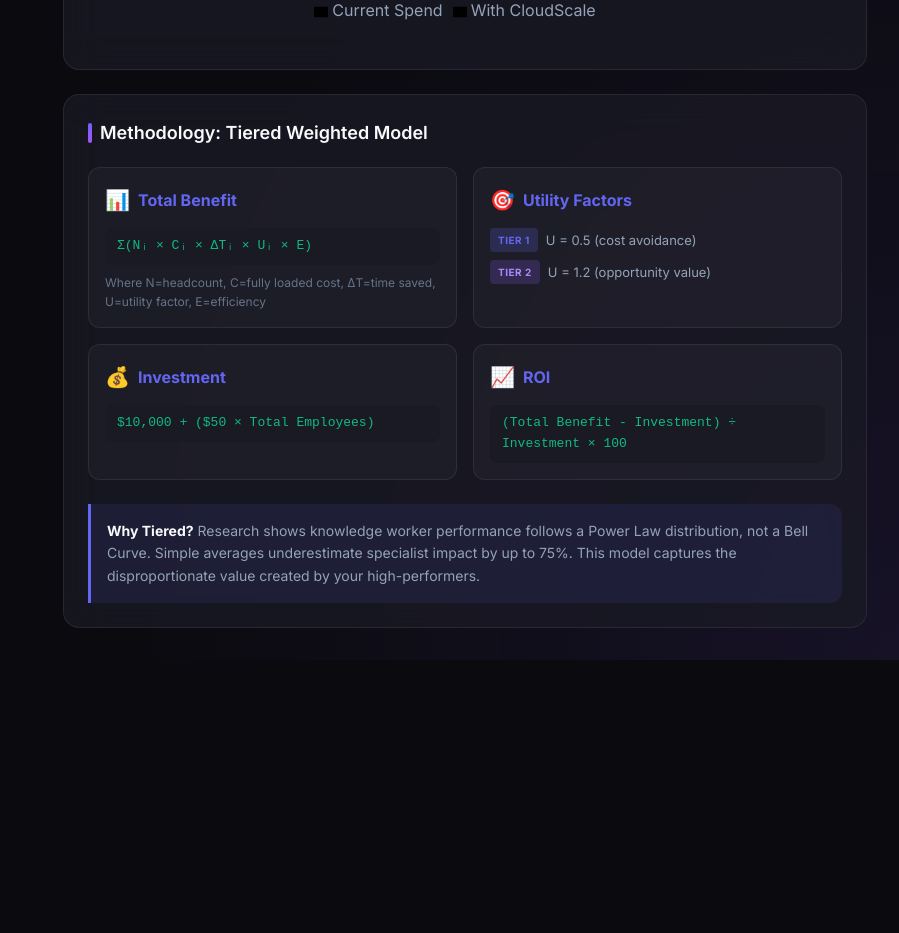
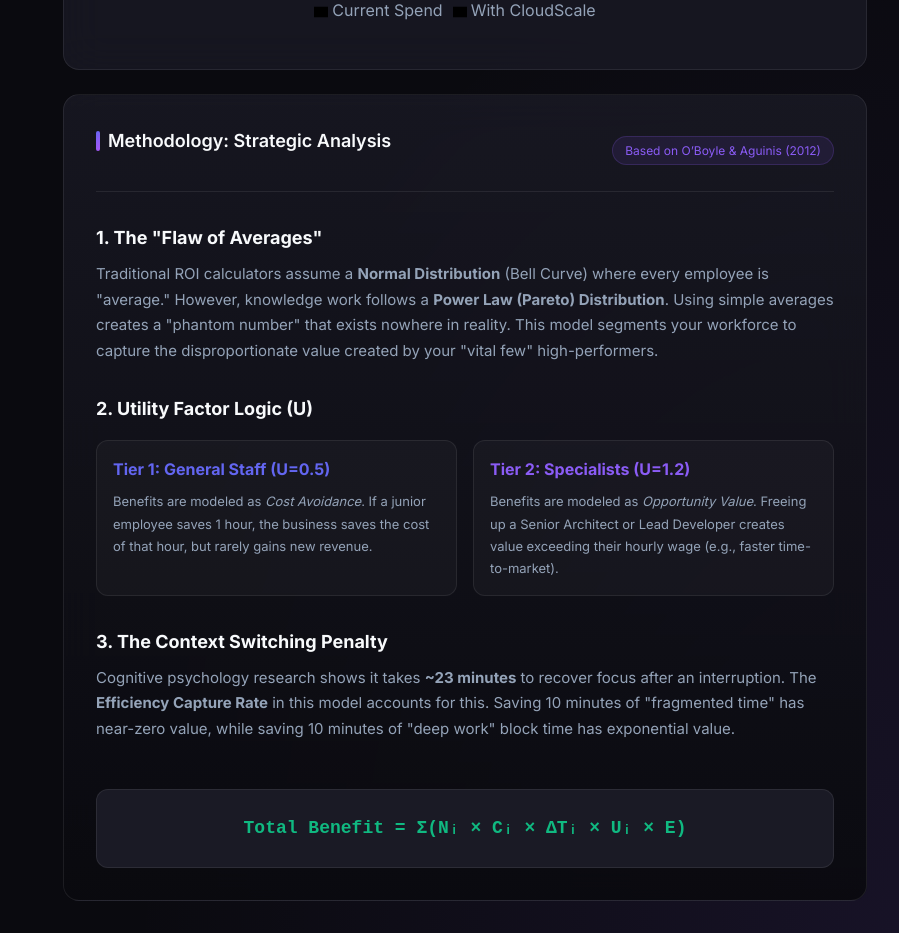
Before and after one commit to vskatlrv-hash/dynamic-roi, a Next.js app: page / in a window 1280 px wide. Shown: the part 1700-2633 px from the top of the page, without its empty margins (381-1280 px from the left). Before the commit the page ends 2360 px from the top, so only its background shows below. Built offline with nearby package versions, Linux system fonts and the light colour scheme.

Commit message:
docs: Enhance methodology and clarify error rate logic

```diff
--- a/src/app/globals.css
+++ b/src/app/globals.css
@@ -875,84 +875,98 @@
 }
 
 /* ============================================
-   METHODOLOGY SECTION
+   METHODOLOGY SECTION - DEEP DIVE
    ============================================ */
 
 .methodology-card {
-  padding: 1.5rem;
+  padding: 2rem;
+  background: linear-gradient(180deg, var(--bg-card) 0%, rgba(10, 10, 15, 0.95) 100%);
 }
 
-.formula-grid {
+.methodology-header {
+  display: flex;
+  justify-content: space-between;
+  align-items: center;
+  margin-bottom: 2rem;
+  padding-bottom: 1rem;
+  border-bottom: 1px solid var(--border-color);
+}
+
+.badge-research {
+  font-size: 0.75rem;
+  color: var(--accent-secondary);
+  background: rgba(139, 92, 246, 0.1);
+  padding: 0.25rem 0.75rem;
+  border-radius: 99px;
+  border: 1px solid rgba(139, 92, 246, 0.2);
+}
+
+.methodology-content {
   display: grid;
-  grid-template-columns: repeat(auto-fit, minmax(250px, 1fr));
+  gap: 2rem;
+}
+
+.concept-block h4 {
+  color: var(--text-primary);
+  margin-bottom: 0.5rem;
+  font-size: 1.125rem;
+}
+
+.concept-block p {
+  color: var(--text-secondary);
+  font-size: 0.9375rem;
+  line-height: 1.7;
+}
+
+.comparison-grid {
+  display: grid;
+  grid-template-columns: 1fr 1fr;
   gap: 1rem;
   margin-top: 1rem;
 }
 
-.formula-item {
+.comparison-item {
+  background: var(--bg-glass);
   padding: 1rem;
-  background: var(--bg-glass);
   border-radius: var(--radius-md);
   border: 1px solid var(--border-color);
 }
 
-.formula-header {
-  display: flex;
-  align-items: center;
-  gap: 0.5rem;
-  margin-bottom: 0.75rem;
-}
-
-.formula-icon {
-  font-size: 1.25rem;
-}
-
-.formula-header strong {
+.comparison-item strong {
+  display: block;
+  margin-bottom: 0.5rem;
   color: var(--accent-primary);
 }
 
-code.formula {
-  display: block;
+.comparison-item.tier-2 strong {
+  color: var(--accent-secondary);
+}
+
+.comparison-item p {
+  font-size: 0.8125rem;
+  margin: 0;
+}
+
+.formula-display {
+  margin-top: 1rem;
+  text-align: center;
+  padding: 1.5rem;
   background: var(--bg-tertiary);
-  padding: 0.5rem 0.75rem;
-  border-radius: var(--radius-sm);
-  font-size: 0.8125rem;
+  border-radius: var(--radius-md);
+  border: 1px solid var(--border-color);
+}
+
+.formula-display code {
   color: var(--success);
   font-family: 'JetBrains Mono', monospace;
+  font-size: 1.125rem;
+  font-weight: 700;
 }
 
-.formula-desc {
-  font-size: 0.75rem;
-  color: var(--text-muted);
-  margin-top: 0.5rem;
-}
-
-.utility-breakdown {
-  display: flex;
-  flex-direction: column;
-  gap: 0.5rem;
-}
-
-.utility-row {
-  display: flex;
-  align-items: center;
-  gap: 0.5rem;
-  font-size: 0.8125rem;
-  color: var(--text-secondary);
-}
-
-.methodology-note {
-  margin-top: 1.5rem;
-  padding: 1rem;
-  background: rgba(99, 102, 241, 0.1);
-  border-left: 3px solid var(--accent-primary);
-  border-radius: 0 var(--radius-md) var(--radius-md) 0;
-  font-size: 0.875rem;
-  color: var(--text-secondary);
-}
-
-.methodology-note strong {
-  color: var(--text-primary);
+@media (max-width: 768px) {
+  .comparison-grid {
+    grid-template-columns: 1fr;
+  }
 }
 
 /* Responsive adjustments for sidebar */
--- a/src/app/page.tsx
+++ b/src/app/page.tsx
@@ -184,48 +184,48 @@
         />
 
         <div className="card methodology-card">
-          <h3 className="section-title">Methodology: Tiered Weighted Model</h3>
-          <div className="formula-grid">
-            <div className="formula-item">
-              <div className="formula-header">
-                <span className="formula-icon">📊</span>
-                <strong>Total Benefit</strong>
-              </div>
-              <code className="formula">Σ(Nᵢ × Cᵢ × ΔTᵢ × Uᵢ × E)</code>
-              <p className="formula-desc">
-                Where N=headcount, C=fully loaded cost, ΔT=time saved, U=utility factor, E=efficiency
+          <div className="methodology-header">
+            <h3 className="section-title">Methodology: Strategic Analysis</h3>
+            <span className="badge-research">Based on O’Boyle & Aguinis (2012)</span>
+          </div>
+
+          <div className="methodology-content">
+            <div className="concept-block">
+              <h4>1. The "Flaw of Averages"</h4>
+              <p>
+                Traditional ROI calculators assume a <strong>Normal Distribution</strong> (Bell Curve) where every employee is "average."
+                However, knowledge work follows a <strong>Power Law (Pareto) Distribution</strong>.
+                Using simple averages creates a "phantom number" that exists nowhere in reality.
+                This model segments your workforce to capture the disproportionate value created by your "vital few" high-performers.
               </p>
             </div>
-            <div className="formula-item">
-              <div className="formula-header">
-                <span className="formula-icon">🎯</span>
-                <strong>Utility Factors</strong>
-              </div>
-              <div className="utility-breakdown">
-                <span className="utility-row"><span className="tier-badge general">Tier 1</span> U = 0.5 (cost avoidance)</span>
-                <span className="utility-row"><span className="tier-badge specialist">Tier 2</span> U = 1.2 (opportunity value)</span>
+
+            <div className="concept-block">
+              <h4>2. Utility Factor Logic (U)</h4>
+              <div className="comparison-grid">
+                <div className="comparison-item tier-1">
+                  <strong>Tier 1: General Staff (U=0.5)</strong>
+                  <p>Benefits are modeled as <em>Cost Avoidance</em>. If a junior employee saves 1 hour, the business saves the cost of that hour, but rarely gains new revenue.</p>
+                </div>
+                <div className="comparison-item tier-2">
+                  <strong>Tier 2: Specialists (U=1.2)</strong>
+                  <p>Benefits are modeled as <em>Opportunity Value</em>. Freeing up a Senior Architect or Lead Developer creates value exceeding their hourly wage (e.g., faster time-to-market).</p>
+                </div>
               </div>
             </div>
-            <div className="formula-item">
-              <div className="formula-header">
-                <span className="formula-icon">💰</span>
-                <strong>Investment</strong>
-              </div>
-              <code className="formula">$10,000 + ($50 × Total Employees)</code>
+
+            <div className="concept-block">
+              <h4>3. The Context Switching Penalty</h4>
+              <p>
+                Cognitive psychology research shows it takes <strong>~23 minutes</strong> to recover focus after an interruption.
+                The <strong>Efficiency Capture Rate</strong> in this model accounts for this.
+                Saving 10 minutes of "fragmented time" has near-zero value, while saving 10 minutes of "deep work" block time has exponential value.
+              </p>
             </div>
-            <div className="formula-item">
-              <div className="formula-header">
-                <span className="formula-icon">📈</span>
-                <strong>ROI</strong>
-              </div>
-              <code className="formula">(Total Benefit - Investment) ÷ Investment × 100</code>
+
+            <div className="formula-display">
+              <code>Total Benefit = Σ(Nᵢ × Cᵢ × ΔTᵢ × Uᵢ × E)</code>
             </div>
-          </div>
-
-          <div className="methodology-note">
-            <strong>Why Tiered?</strong> Research shows knowledge worker performance follows a Power Law distribution,
-            not a Bell Curve. Simple averages underestimate specialist impact by up to 75%.
-            This model captures the disproportionate value created by your high-performers.
           </div>
         </div>
       </main>
--- a/src/components/AdvancedResults.tsx
+++ b/src/components/AdvancedResults.tsx
@@ -153,8 +153,8 @@
                     </div>
                     <div className="tier-benefit-row error">
                         <div className="tier-info">
-                            <span className="tier-badge error">Bonus</span>
-                            <span className="tier-name">Error Reduction</span>
+                            <span className="tier-badge error">Savings</span>
+                            <span className="tier-name">Error Elimination</span>
                         </div>
                         <div className="tier-value">{formatCurrency(errorReductionSavings)}</div>
                     </div>
--- a/src/components/TieredInputs.tsx
+++ b/src/components/TieredInputs.tsx
@@ -217,9 +217,12 @@
 
                 <div className="slider-container">
                     <div className="slider-label">
-                        <span>Data Entry Error Rate</span>
+                        <span>Current Error Rate (Eliminated by Tool)</span>
                         <span className="slider-value error">{errorRate}%</span>
                     </div>
+                    <p className="slider-sublabel" style={{ fontSize: '0.75rem', color: 'var(--text-muted)', marginBottom: '0.5rem' }}>
+                        Higher errors = higher potential savings when eliminated.
+                    </p>
                     <input
                         type="range"
                         min="1"
```
Also changed, not shown: 1 other file (tests, documents, lock files or other folders).
